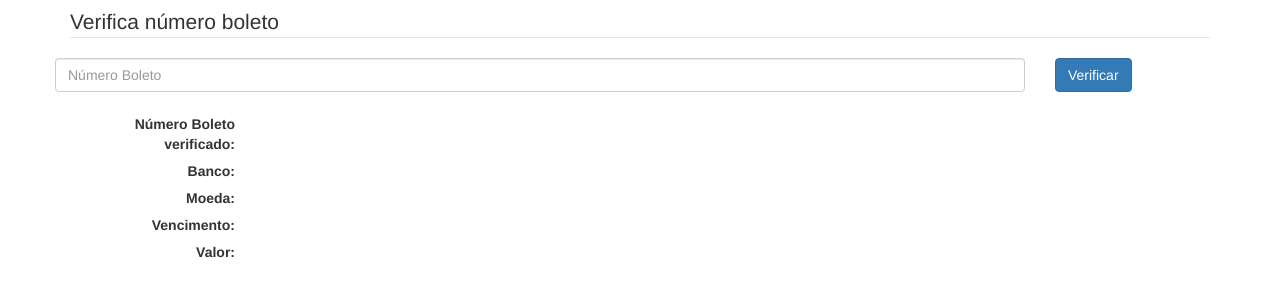
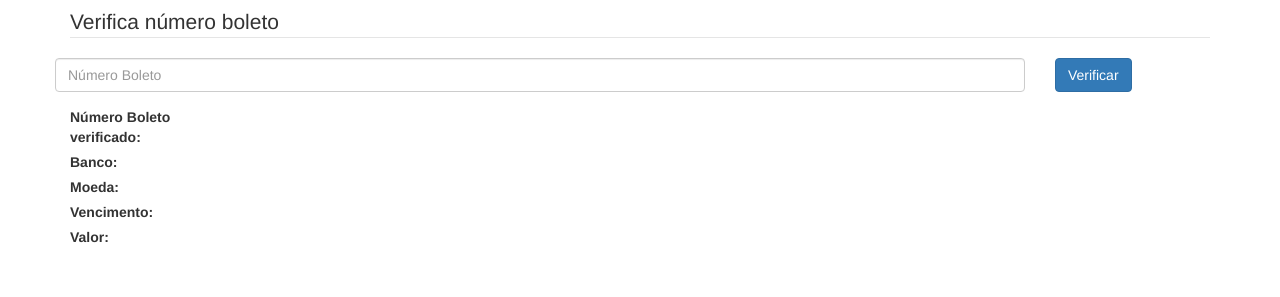
Before and after one commit to rafaelescrich/codigo-boleto, a plain HTML site: page index.html in a window 1280 px wide. Shown: the part 63-360 px from the top of the page. Drawn offline with nearby package versions, Linux system fonts and the light colour scheme.

Commit message:
Almost done

```diff
--- a/index.html
+++ b/index.html
@@ -49,31 +49,41 @@
                         </div>
 
                         <div class="row">
-                            <label for="inputBoleto" class="col-lg-2 control-label">Número Boleto verificado: </label>
+                              <div class="col-lg-2" style="text-align:left;">
+                                <label for="inputBoleto" control-label">Número Boleto verificado: </label>
+                              </div>
                               <div class="col-lg-10">
                                 <p id="inputBoletoVerificado"></p>
                               </div>
                         </div>
                         <div class="row">
-                            <label for="inputBoleto" class="col-lg-2 control-label">Banco: </label>
+                              <div class="col-lg-2" style="text-align:left;">
+                                <label for="inputBoleto" control-label">Banco: </label>
+                              </div>
                               <div class="col-lg-10">
                                 <p id="nome_banco"></p>
                               </div>
                         </div>
                         <div class="row">
-                            <label for="inputBoleto" class="col-lg-2 control-label">Moeda: </label>
+                              <div class="col-lg-2" style="text-align:left;">
+                                <label for="inputBoleto" control-label">Moeda: </label>
+                              </div>
                               <div class="col-lg-10">
                                 <p id="nome_moeda"></p>
                               </div>
                         </div>
                         <div class="row">
-                            <label for="inputBoleto" class="col-lg-2 control-label">Vencimento: </label>
+                              <div class="col-lg-2" style="text-align:left;">
+                                <label for="inputBoleto" control-label">Vencimento: </label>
+                              </div>
                               <div class="col-lg-10">
                                 <p id="data_vencimento"></p>
                               </div>
                         </div>
                         <div class="row">
-                            <label for="inputBoleto" class="col-lg-2 control-label">Valor: </label>
+                              <div class="col-lg-2" style="text-align:left;">
+                                <label for="inputBoleto" control-label">Valor: </label>
+                              </div>
                               <div class="col-lg-10">
                                 <p id="valor_boleto"></p>
                               </div>
--- a/js/codigo-boleto.js
+++ b/js/codigo-boleto.js
@@ -10,24 +10,15 @@ function verificaBoleto() {
   }
 
   // Posição 01-03 = identificação do banco (001 = Banco do Brasil)
-  var banco = parseInt(linha_digitavel.substr(0, 3));
-  var nome_banco;
-  for (var i = 0; i < bancos.length; i++){
-    var obj = bancos[i];
-    if(obj.codigo === banco)
-        nome_banco = obj.nome_do_banco;
-  }
-  if(nome_banco === "undefined")
-    alert("Banco não existe");
+  var codigo_banco = linha_digitavel.substr(0, 3);
+  var nome_banco = identifica_banco(codigo_banco, json_bancos);
+
   document.getElementById('nome_banco').innerHTML = nome_banco;
 
   // Posição 04-04 = código da moeda (9 = Real)
-  var moeda = linha_digitavel.charAt(3);
-  var nome_moeda;
-  if(moeda !== '9')
-    alert('Boleto em outra moeda');
-  else
-    nome_moeda = "Real";
+  var num_moeda = linha_digitavel.charAt(3);
+  var nome_moeda = identifica_moeda(num_moeda);
+
   document.getElementById('nome_moeda').innerHTML = nome_moeda;
 
 
@@ -54,31 +45,51 @@ function verificaBoleto() {
 
   // Posição 34-37 = fator de vencimento (3737 = 31/12/2007)
   var fator_vencimento = linha_digitavel.slice(33, 37);
-  var data_base = new Date('10/07/1997');
-  console.log(data_base);
-  data_base = data_base.getTime();
-  console.log(data_base);
+  var data_vencimento = identifica_data_vencimento(fator_vencimento);
 
-  var vencimento = new Date();
-  var vencimento = data_base + (fator_vencimento * 24 * 60 * 60 * 1000);
-
-  var data_vencimento = vencimento.getDate();
-  var mes_vencimento = vencimento.getMonth();
-  var ano_vencimento = vencimento.getFullYear();
-
-  var data_vencimento = ("0" + (vencimento.getDate())).slice(-2) + '/' + ("0" + (vencimento.getMonth() + 1)).slice(-2) + '/' + vencimento.getFullYear();
   document.getElementById('data_vencimento').innerHTML = data_vencimento;
 
   // Posição 38-47 = valor do boleto (100 = R$1,00)
   var valor = linha_digitavel.substr(37, 47);
-  var centavos = valor.substr(valor.length, valor.length - 1);
-  var inteiros = valor.substr(valor.length - 2, valor.length - 10);
+  var centavos = parseInt(valor.substr(valor.length - 2, valor.length));
+  var inteiros = parseInt(valor.substr(valor.length - 10, valor.length - 2));
   var valor_boleto = "R$ " + inteiros + "," + centavos;
   document.getElementById('valor_boleto').innerHTML = valor_boleto;
 
 
   // document.getElementById('inputBoletoVerificado').innerHTML = calcula_linha(numBoleto);
 
+}
+
+function identifica_banco(codigo_banco, json_bancos) {
+  var nome_banco;
+  for (var i = 0; i < json_bancos.length; i++){
+    var obj = json_bancos[i];
+    if(obj.codigo === codigo_banco)
+        nome_banco = obj.nome_banco;
+  }
+  if(nome_banco === "undefined")
+    return "Banco não existe";
+  return nome_banco;
+}
+
+function identifica_moeda(num_moeda) {
+  if(num_moeda !== '9')
+    return "Boleto em outra moeda";
+  else
+    return "Real";
+}
+
+function identifica_data_vencimento(fator_vencimento) {
+
+  var data_base = new Date('10/07/1997');
+  data_base = data_base.getTime();
+  var vencimento = new Date();
+  vencimento.setTime(data_base + (fator_vencimento * 24 * 60 * 60 * 1000));
+  var data_vencimento = vencimento.getDate();
+  var mes_vencimento = vencimento.getMonth();
+  var ano_vencimento = vencimento.getFullYear();
+  return ("0" + (vencimento.getDate())).slice(-2) + '/' + ("0" + (vencimento.getMonth() + 1)).slice(-2) + '/' + vencimento.getFullYear();
 }
 
 function calcula_linha(barra) {
@@ -172,541 +183,541 @@ function modulo11_banco(numero) {
   return digito;
 }
 
-var bancos = [
+var json_bancos = [
   {
     "codigo": "0",
     "nome_banco": "Banco Bankpar S.A."
   },
   {
-    "codigo": 1,
+    "codigo": "1",
     "nome_banco": "Banco do Brasil S.A."
   },
   {
-    "codigo": 3,
+    "codigo": "3",
     "nome_banco": "Banco da Amazônia S.A."
   },
   {
-    "codigo": 4,
+    "codigo": "4",
     "nome_banco": "Banco do Nordeste do Brasil S.A."
   },
   {
-    "codigo": 12,
+    "codigo": "12",
     "nome_banco": "Banco Standard de Investimentos S.A."
   },
   {
-    "codigo": 14,
+    "codigo": "14",
     "nome_banco": "Natixis Brasil S.A. Banco Múltiplo"
   },
   {
-    "codigo": 19,
+    "codigo": "19",
     "nome_banco": "Banco Azteca do Brasil S.A."
   },
   {
-    "codigo": 21,
+    "codigo": "21",
     "nome_banco": "BANESTES S.A. Banco do Estado do Espírito Santo"
   },
   {
-    "codigo": 24,
+    "codigo": "24",
     "nome_banco": "Banco de Pernambuco S.A. - BANDEPE"
   },
   {
-    "codigo": 25,
+    "codigo": "25",
     "nome_banco": "Banco Alfa S.A."
   },
   {
-    "codigo": 29,
+    "codigo": "29",
     "nome_banco": "Banco Banerj S.A."
   },
   {
-    "codigo": 31,
+    "codigo": "31",
     "nome_banco": "Banco Beg S.A."
   },
   {
-    "codigo": 33,
+    "codigo": "33",
     "nome_banco": "Banco Santander (Brasil) S.A."
   },
   {
-    "codigo": 36,
+    "codigo": "36",
     "nome_banco": "Banco Bradesco BBI S.A."
   },
   {
-    "codigo": 37,
+    "codigo": "37",
     "nome_banco": "Banco do Estado do Pará S.A."
   },
   {
-    "codigo": 39,
+    "codigo": "39",
     "nome_banco": "Banco do Estado do Piauí S.A. - BEP"
   },
   {
-    "codigo": 40,
+    "codigo": "40",
     "nome_banco": "Banco Cargill S.A."
   },
   {
-    "codigo": 41,
+    "codigo": "41",
     "nome_banco": "Banco do Estado do Rio Grande do Sul S.A."
   },
   {
-    "codigo": 44,
+    "codigo": "44",
     "nome_banco": "Banco BVA S.A."
   },
   {
-    "codigo": 45,
+    "codigo": "45",
     "nome_banco": "Banco Opportunity S.A."
   },
   {
-    "codigo": 47,
+    "codigo": "47",
     "nome_banco": "Banco do Estado de Sergipe S.A."
   },
   {
-    "codigo": 62,
+    "codigo": "62",
     "nome_banco": "Hipercard Banco Múltiplo S.A."
   },
   {
-    "codigo": 63,
+    "codigo": "63",
     "nome_banco": "Banco Ibi S.A. Banco Múltiplo"
   },
   {
-    "codigo": 64,
+    "codigo": "64",
     "nome_banco": "Goldman Sachs do Brasil Banco Múltiplo S.A."
   },
   {
-    "codigo": 65,
+    "codigo": "65",
     "nome_banco": "Banco Bracce S.A."
   },
   {
-    "codigo": 66,
+    "codigo": "66",
     "nome_banco": "Banco Morgan Stanley S.A."
   },
   {
-    "codigo": 69,
+    "codigo": "69",
     "nome_banco": "BPN Brasil Banco Múltiplo S.A."
   },
   {
-    "codigo": 70,
+    "codigo": "70",
     "nome_banco": "BRB - Banco de Brasília S.A."
   },
   {
-    "codigo": 72,
+    "codigo": "72",
     "nome_banco": "Banco Rural Mais S.A."
   },
   {
-    "codigo": 73,
+    "codigo": "73",
     "nome_banco": "BB Banco Popular do Brasil S.A."
   },
   {
-    "codigo": 74,
+    "codigo": "74",
     "nome_banco": "Banco J. Safra S.A."
   },
   {
-    "codigo": 75,
+    "codigo": "75",
     "nome_banco": "Banco CR2 S.A."
   },
   {
-    "codigo": 76,
+    "codigo": "76",
     "nome_banco": "Banco KDB S.A."
   },
   {
-    "codigo": 78,
+    "codigo": "78",
     "nome_banco": "BES Investimento do Brasil S.A.-Banco de Investimento"
   },
   {
-    "codigo": 79,
+    "codigo": "79",
     "nome_banco": "JBS Banco S.A."
   },
   {
-    "codigo": 84,
+    "codigo": "84",
     "nome_banco": "Unicred Norte do Paraná"
   },
   {
-    "codigo": 96,
+    "codigo": "96",
     "nome_banco": "Banco BM&F de Serviços de Liquidação e Custódia S.A"
   },
   {
-    "codigo": 104,
+    "codigo": "104",
     "nome_banco": "Caixa Econômica Federal"
   },
   {
-    "codigo": 107,
+    "codigo": "107",
     "nome_banco": "Banco BBM S.A."
   },
   {
-    "codigo": 168,
+    "codigo": "168",
     "nome_banco": "HSBC Finance (Brasil) S.A. - Banco Múltiplo"
   },
   {
-    "codigo": 184,
+    "codigo": "184",
     "nome_banco": "Banco Itaú BBA S.A."
   },
   {
-    "codigo": 204,
+    "codigo": "204",
     "nome_banco": "Banco Bradesco Cartões S.A."
   },
   {
-    "codigo": 208,
+    "codigo": "208",
     "nome_banco": "Banco BTG Pactual S.A."
   },
   {
-    "codigo": 212,
+    "codigo": "212",
     "nome_banco": "Banco Matone S.A."
   },
   {
-    "codigo": 213,
+    "codigo": "213",
     "nome_banco": "Banco Arbi S.A."
   },
   {
-    "codigo": 214,
+    "codigo": "214",
     "nome_banco": "Banco Dibens S.A."
   },
   {
-    "codigo": 215,
+    "codigo": "215",
     "nome_banco": "Banco Comercial e de Investimento Sudameris S.A."
   },
   {
-    "codigo": 217,
+    "codigo": "217",
     "nome_banco": "Banco John Deere S.A."
   },
   {
-    "codigo": 218,
+    "codigo": "218",
     "nome_banco": "Banco Bonsucesso S.A."
   },
   {
-    "codigo": 222,
+    "codigo": "222",
     "nome_banco": "Banco Credit Agricole Brasil S.A."
   },
   {
-    "codigo": 224,
+    "codigo": "224",
     "nome_banco": "Banco Fibra S.A."
   },
   {
-    "codigo": 225,
+    "codigo": "225",
     "nome_banco": "Banco Brascan S.A."
   },
   {
-    "codigo": 229,
+    "codigo": "229",
     "nome_banco": "Banco Cruzeiro do Sul S.A."
   },
   {
-    "codigo": 230,
+    "codigo": "230",
     "nome_banco": "Unicard Banco Múltiplo S.A."
   },
   {
-    "codigo": 233,
+    "codigo": "233",
     "nome_banco": "Banco GE Capital S.A."
   },
   {
-    "codigo": 237,
+    "codigo": "237",
     "nome_banco": "Banco Bradesco S.A."
   },
   {
-    "codigo": 241,
+    "codigo": "241",
     "nome_banco": "Banco Clássico S.A."
   },
   {
-    "codigo": 243,
+    "codigo": "243",
     "nome_banco": "Banco Máxima S.A."
   },
   {
-    "codigo": 246,
+    "codigo": "246",
     "nome_banco": "Banco ABC Brasil S.A."
   },
   {
-    "codigo": 248,
+    "codigo": "248",
     "nome_banco": "Banco Boavista Interatlântico S.A."
   },
   {
-    "codigo": 249,
+    "codigo": "249",
     "nome_banco": "Banco Investcred Unibanco S.A."
   },
   {
-    "codigo": 250,
+    "codigo": "250",
     "nome_banco": "Banco Schahin S.A."
   },
   {
-    "codigo": 254,
+    "codigo": "254",
     "nome_banco": "Paraná Banco S.A."
   },
   {
-    "codigo": 263,
+    "codigo": "263",
     "nome_banco": "Banco Cacique S.A."
   },
   {
-    "codigo": 265,
+    "codigo": "265",
     "nome_banco": "Banco Fator S.A."
   },
   {
-    "codigo": 266,
+    "codigo": "266",
     "nome_banco": "Banco Cédula S.A."
   },
   {
-    "codigo": 300,
+    "codigo": "300",
     "nome_banco": "Banco de La Nacion Argentina"
   },
   {
-    "codigo": 318,
+    "codigo": "318",
     "nome_banco": "Banco BMG S.A."
   },
   {
-    "codigo": 320,
+    "codigo": "320",
     "nome_banco": "Banco Industrial e Comercial S.A."
   },
   {
-    "codigo": 341,
+    "codigo": "341",
     "nome_banco": "Itaú Unibanco S.A."
   },
   {
-    "codigo": 356,
+    "codigo": "356",
     "nome_banco": "Banco Real S.A."
   },
   {
-    "codigo": 366,
+    "codigo": "366",
     "nome_banco": "Banco Société Générale Brasil S.A."
   },
   {
-    "codigo": 370,
+    "codigo": "370",
     "nome_banco": "Banco WestLB do Brasil S.A."
   },
   {
-    "codigo": 376,
+    "codigo": "376",
     "nome_banco": "Banco J. P. Morgan S.A."
   },
   {
-    "codigo": 389,
+    "codigo": "389",
     "nome_banco": "Banco Mercantil do Brasil S.A."
   },
   {
-    "codigo": 394,
+    "codigo": "394",
     "nome_banco": "Banco Bradesco Financiamentos S.A."
   },
   {
-    "codigo": 399,
+    "codigo": "399",
     "nome_banco": "HSBC Bank Brasil S.A. - Banco Múltiplo"
   },
   {
-    "codigo": 409,
+    "codigo": "409",
     "nome_banco": "UNIBANCO - União de Bancos Brasileiros S.A."
   },
   {
-    "codigo": 412,
+    "codigo": "412",
     "nome_banco": "Banco Capital S.A."
   },
   {
-    "codigo": 422,
+    "codigo": "422",
     "nome_banco": "Banco Safra S.A."
   },
   {
-    "codigo": 453,
+    "codigo": "453",
     "nome_banco": "Banco Rural S.A."
   },
   {
-    "codigo": 456,
+    "codigo": "456",
     "nome_banco": "Banco de Tokyo-Mitsubishi UFJ Brasil S.A."
   },
   {
-    "codigo": 464,
+    "codigo": "464",
     "nome_banco": "Banco Sumitomo Mitsui Brasileiro S.A."
   },
   {
-    "codigo": 473,
+    "codigo": "473",
     "nome_banco": "Banco Caixa Geral - Brasil S.A."
   },
   {
-    "codigo": 477,
+    "codigo": "477",
     "nome_banco": "Citibank N.A."
   },
   {
-    "codigo": 479,
+    "codigo": "479",
     "nome_banco": "Banco ItaúBank S.A"
   },
   {
-    "codigo": 487,
+    "codigo": "487",
     "nome_banco": "Deutsche Bank S.A. - Banco Alemão"
   },
   {
-    "codigo": 488,
+    "codigo": "488",
     "nome_banco": "JPMorgan Chase Bank"
   },
   {
-    "codigo": 492,
+    "codigo": "492",
     "nome_banco": "ING Bank N.V."
   },
   {
-    "codigo": 494,
+    "codigo": "494",
     "nome_banco": "Banco de La Republica Oriental del Uruguay"
   },
   {
-    "codigo": 495,
+    "codigo": "495",
     "nome_banco": "Banco de La Provincia de Buenos Aires"
   },
   {
-    "codigo": 505,
+    "codigo": "505",
     "nome_banco": "Banco Credit Suisse (Brasil) S.A."
   },
   {
-    "codigo": 600,
+    "codigo": "600",
     "nome_banco": "Banco Luso Brasileiro S.A."
   },
   {
-    "codigo": 604,
+    "codigo": "604",
     "nome_banco": "Banco Industrial do Brasil S.A."
   },
   {
-    "codigo": 610,
+    "codigo": "610",
     "nome_banco": "Banco VR S.A."
   },
   {
-    "codigo": 611,
+    "codigo": "611",
     "nome_banco": "Banco Paulista S.A."
   },
   {
-    "codigo": 612,
+    "codigo": "612",
     "nome_banco": "Banco Guanabara S.A."
   },
   {
-    "codigo": 613,
+    "codigo": "613",
     "nome_banco": "Banco Pecúnia S.A."
   },
   {
-    "codigo": 623,
+    "codigo": "623",
     "nome_banco": "Banco Panamericano S.A."
   },
   {
-    "codigo": 626,
+    "codigo": "626",
     "nome_banco": "Banco Ficsa S.A."
   },
   {
-    "codigo": 630,
+    "codigo": "630",
     "nome_banco": "Banco Intercap S.A."
   },
   {
-    "codigo": 633,
+    "codigo": "633",
     "nome_banco": "Banco Rendimento S.A."
   },
   {
-    "codigo": 634,
+    "codigo": "634",
     "nome_banco": "Banco Triângulo S.A."
   },
   {
-    "codigo": 637,
+    "codigo": "637",
     "nome_banco": "Banco Sofisa S.A."
   },
   {
-    "codigo": 638,
+    "codigo": "638",
     "nome_banco": "Banco Prosper S.A."
   },
   {
-    "codigo": 641,
+    "codigo": "641",
     "nome_banco": "Banco Alvorada S.A."
   },
   {
-    "codigo": 643,
+    "codigo": "643",
     "nome_banco": "Banco Pine S.A."
   },
   {
-    "codigo": 652,
+    "codigo": "652",
     "nome_banco": "Itaú Unibanco Holding S.A."
   },
   {
-    "codigo": 653,
+    "codigo": "653",
     "nome_banco": "Banco Indusval S.A."
   },
   {
-    "codigo": 654,
+    "codigo": "654",
     "nome_banco": "Banco A.J.Renner S.A."
   },
   {
-    "codigo": 655,
+    "codigo": "655",
     "nome_banco": "Banco Votorantim S.A."
   },
   {
-    "codigo": 707,
+    "codigo": "707",
     "nome_banco": "Banco Daycoval S.A."
   },
   {
-    "codigo": 719,
+    "codigo": "719",
     "nome_banco": "Banif-Banco Internacional do Funchal (Brasil)S.A."
   },
   {
-    "codigo": 721,
+    "codigo": "721",
     "nome_banco": "Banco Credibel S.A."
   },
   {
-    "codigo": 724,
+    "codigo": "724",
     "nome_banco": "Banco Porto Seguro S.A."
   },
   {
-    "codigo": 734,
+    "codigo": "734",
     "nome_banco": "Banco Gerdau S.A."
   },
   {
-    "codigo": 735,
+    "codigo": "735",
     "nome_banco": "Banco Pottencial S.A."
   },
   {
-    "codigo": 738,
+    "codigo": "738",
     "nome_banco": "Banco Morada S.A."
   },
   {
-    "codigo": 739,
+    "codigo": "739",
     "nome_banco": "Banco BGN S.A."
   },
   {
-    "codigo": 740,
+    "codigo": "740",
     "nome_banco": "Banco Barclays S.A."
   },
   {
-    "codigo": 741,
+    "codigo": "741",
     "nome_banco": "Banco Ribeirão Preto S.A."
   },
   {
-    "codigo": 743,
+    "codigo": "743",
     "nome_banco": "Banco Semear S.A."
   },
   {
-    "codigo": 744,
+    "codigo": "744",
     "nome_banco": "BankBoston N.A."
   },
   {
-    "codigo": 745,
+    "codigo": "745",
     "nome_banco": "Banco Citibank S.A."
   },
   {
-    "codigo": 746,
+    "codigo": "746",
     "nome_banco": "Banco Modal S.A."
   },
   {
-    "codigo": 747,
+    "codigo": "747",
     "nome_banco": "Banco Rabobank International Brasil S.A."
   },
   {
-    "codigo": 748,
+    "codigo": "748",
     "nome_banco": "Banco Cooperativo Sicredi S.A."
   },
   {
-    "codigo": 749,
+    "codigo": "749",
     "nome_banco": "Banco Simples S.A."
   },
   {
-    "codigo": 751,
+    "codigo": "751",
     "nome_banco": "Dresdner Bank Brasil S.A. - Banco Múltiplo"
   },
   {
-    "codigo": 752,
+    "codigo": "752",
     "nome_banco": "Banco BNP Paribas Brasil S.A."
   },
   {
-    "codigo": 753,
+    "codigo": "753",
     "nome_banco": "NBC Bank Brasil S.A. - Banco Múltiplo"
   },
   {
-    "codigo": 755,
+    "codigo": "755",
     "nome_banco": "Bank of America Merrill Lynch Banco Múltiplo S.A."
   },
   {
-    "codigo": 756,
+    "codigo": "756",
     "nome_banco": "Banco Cooperativo do Brasil S.A. - BANCOOB"
   },
   {
-    "codigo": 757,
+    "codigo": "757",
     "nome_banco": "Banco KEB do Brasil S.A."
   },
   {
@@ -727,6 +738,10 @@ var bancos = [
   },
   {
     "codigo": "085-x",
+    "nome_banco": "Cooperativa Central de Crédito Urbano-CECRED"
+  },
+  {
+    "codigo": "085",
     "nome_banco": "Cooperativa Central de Crédito Urbano-CECRED"
   },
   {
```
